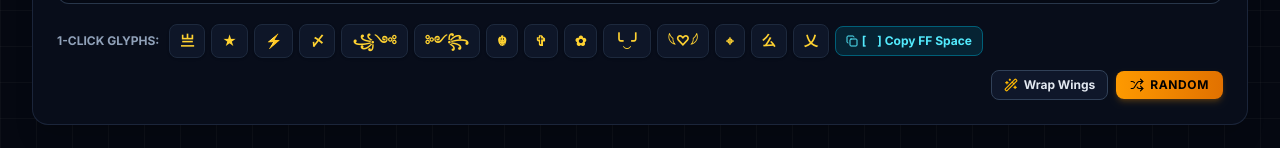
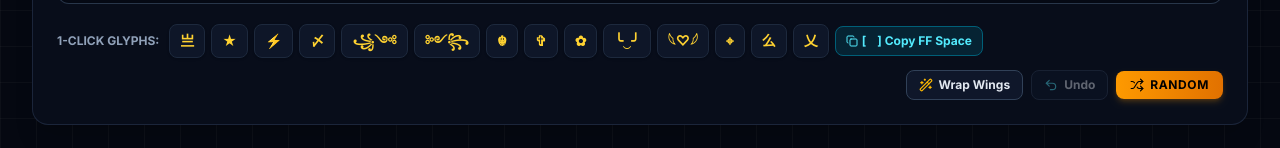
Before and after one commit to officialexamnotification-web/Brokr, a React (Vite) app: page / in a window 1280 px wide. Shown: the part 926-1074 px from the top of the page. Built offline with nearby package versions, Linux system fonts and the light colour scheme; no server answers.

Commit message:
Insert symbols at cursor and add undo

```diff
--- a/src/App.tsx
+++ b/src/App.tsx
@@ -33,6 +33,7 @@ export default function App() {
   const initialRouteGame = gameFromCurrentPath();
   const [activeTab, setActiveTab] = useState<'generator' | 'symbols' | 'studio' | 'trending'>('generator');
   const [nameInput, setNameInput] = useState<string>('VIPER');
+  const [nameHistory, setNameHistory] = useState<string[]>([]);
   const [language, setLanguage] = useState<string>('global');
   const [selectedGame, setSelectedGame] = useState<GameProfile>(initialRouteGame || POPULAR_GAMES[0]);
   const [routeGameId, setRouteGameId] = useState<string | null>(initialRouteGame?.id || null);
@@ -124,9 +125,37 @@ export default function App() {
     showToast('Cleared all saved nicknames');
   };
 
+  const replaceNameInput = (nextValue: string) => {
+    const input = document.getElementById('nickname-input') as HTMLInputElement | null;
+    const previousValue = input?.value ?? nameInput;
+    if (previousValue === nextValue) return;
+    setNameHistory((history) => [...history.slice(-19), previousValue]);
+    setNameInput(nextValue);
+  };
+
   const handleInsertSymbol = (symbol: string) => {
-    setNameInput((prev) => prev + symbol);
+    const input = document.getElementById('nickname-input') as HTMLInputElement | null;
+    const currentValue = input?.value ?? nameInput;
+    const start = input?.selectionStart ?? currentValue.length;
+    const end = input?.selectionEnd ?? currentValue.length;
+    const nextValue = currentValue.slice(0, start) + symbol + currentValue.slice(end);
+    replaceNameInput(nextValue);
+    window.requestAnimationFrame(() => {
+      const activeInput = document.getElementById('nickname-input') as HTMLInputElement | null;
+      if (!activeInput) return;
+      const cursor = start + symbol.length;
+      activeInput.focus();
+      activeInput.setSelectionRange(cursor, cursor);
+    });
     showToast(`Inserted "${symbol}"`);
+  };
+
+  const handleUndoName = () => {
+    const previousValue = nameHistory[nameHistory.length - 1];
+    if (previousValue === undefined) return;
+    setNameInput(previousValue);
+    setNameHistory((history) => history.slice(0, -1));
+    showToast('Undid the last name edit');
   };
 
   const handleOpenRenameCard = (nameToTest?: string) => {
@@ -189,6 +218,9 @@ export default function App() {
               setNameInput={setNameInput}
               selectedGame={selectedGame}
               onQuickSymbolClick={(sym) => handleInsertSymbol(sym)}
+              onReplaceName={replaceNameInput}
+              onUndo={handleUndoName}
+              canUndo={nameHistory.length > 0}
               onlyWorkingInGame={onlyWorkingInGame}
               setOnlyWorkingInGame={setOnlyWorkingInGame}
               language={language}
--- a/src/components/NameInputStyler.tsx
+++ b/src/components/NameInputStyler.tsx
@@ -1,6 +1,6 @@
 import React, { useRef } from 'react';
 import { GameProfile } from '../types';
-import { Shuffle, X, Wand2, AlertTriangle, CheckCircle2, ShieldCheck, Sparkles, Copy, Check } from 'lucide-react';
+import { Shuffle, X, Wand2, AlertTriangle, CheckCircle2, ShieldCheck, Copy, Check, Undo2 } from 'lucide-react';
 import { countCharacters } from '../lib/character-count';
 import { isCleanGamertagGame } from '../lib/game-mode';
 import { NAME_LANGUAGES } from '../data/languages';
@@ -11,6 +11,9 @@ interface NameInputStylerProps {
   setNameInput: (val: string) => void;
   selectedGame: GameProfile;
   onQuickSymbolClick: (symbol: string) => void;
+  onReplaceName: (value: string) => void;
+  onUndo: () => void;
+  canUndo: boolean;
   onlyWorkingInGame: boolean;
   setOnlyWorkingInGame: (val: boolean) => void;
   language: string;
@@ -33,6 +36,9 @@ export const NameInputStyler: React.FC<NameInputStylerProps> = ({
   setNameInput,
   selectedGame,
   onQuickSymbolClick,
+  onReplaceName,
+  onUndo,
+  canUndo,
   onlyWorkingInGame,
   setOnlyWorkingInGame,
   language,
@@ -49,37 +55,19 @@ export const NameInputStyler: React.FC<NameInputStylerProps> = ({
 
   const handleRandomize = () => {
     const random = RANDOM_NICKNAMES[Math.floor(Math.random() * RANDOM_NICKNAMES.length)];
-    setNameInput(random);
+    onReplaceName(random);
     inputRef.current?.focus();
   };
 
   const handleClear = () => {
-    setNameInput('');
+    onReplaceName('');
     inputRef.current?.focus();
   };
 
   const handleWrapWithWings = () => {
     const text = nameInput.trim() || 'WARRIOR';
-    setNameInput(`꧁༺${text}༻꧂`);
+    onReplaceName(`꧁༺${text}༻꧂`);
     inputRef.current?.focus();
-  };
-
-  const handleInsertSymbol = (sym: string) => {
-    if (!inputRef.current) {
-      setNameInput(nameInput + sym);
-      return;
-    }
-    const start = inputRef.current.selectionStart || nameInput.length;
-    const end = inputRef.current.selectionEnd || nameInput.length;
-    const nextVal = nameInput.substring(0, start) + sym + nameInput.substring(end);
-    setNameInput(nextVal);
-    setTimeout(() => {
-      if (inputRef.current) {
-        inputRef.current.selectionStart = start + sym.length;
-        inputRef.current.selectionEnd = start + sym.length;
-        inputRef.current.focus();
-      }
-    }, 0);
   };
 
   const handleCopyHangulSpace = () => {
@@ -151,6 +139,7 @@ export const NameInputStyler: React.FC<NameInputStylerProps> = ({
       {/* Main Input Field */}
       <div className="relative flex items-center">
         <input
+          id="nickname-input"
           ref={inputRef}
           type="text"
           value={nameInput}
@@ -194,7 +183,7 @@ export const NameInputStyler: React.FC<NameInputStylerProps> = ({
             <button
               key={idx}
               type="button"
-              onClick={() => handleInsertSymbol(sym)}
+              onClick={() => onQuickSymbolClick(sym)}
               className="px-2.5 py-1.5 rounded-lg bg-[#0e1628] hover:bg-amber-500 hover:text-black text-amber-300 border border-slate-800 hover:border-amber-400 text-xs sm:text-sm font-bold transition-all cursor-pointer shadow-sm"
               title={`Insert ${sym}`}
             >
@@ -229,8 +218,19 @@ export const NameInputStyler: React.FC<NameInputStylerProps> = ({
             <span>Wrap Wings</span>
           </button>}
 
-          <button
-            onClick={handleRandomize}
+            <button
+              type="button"
+              onClick={onUndo}
+              disabled={!canUndo}
+              className="px-3 py-1.5 rounded-lg bg-[#0f172a] hover:bg-slate-800 text-slate-200 border border-slate-700 text-xs font-bold flex items-center gap-1.5 transition-colors cursor-pointer disabled:cursor-not-allowed disabled:opacity-40"
+              title="Undo the last name edit"
+            >
+              <Undo2 className="w-3.5 h-3.5 text-cyan-300" />
+              <span>Undo</span>
+            </button>
+
+            <button
+              onClick={handleRandomize}
             className="px-3.5 py-1.5 rounded-lg bg-gradient-to-r from-amber-500 to-amber-600 hover:from-amber-400 hover:to-amber-500 text-black font-black text-xs uppercase tracking-wider flex items-center gap-1.5 transition-all shadow-md shadow-amber-500/20 cursor-pointer"
             title="Random idea"
           >
```
